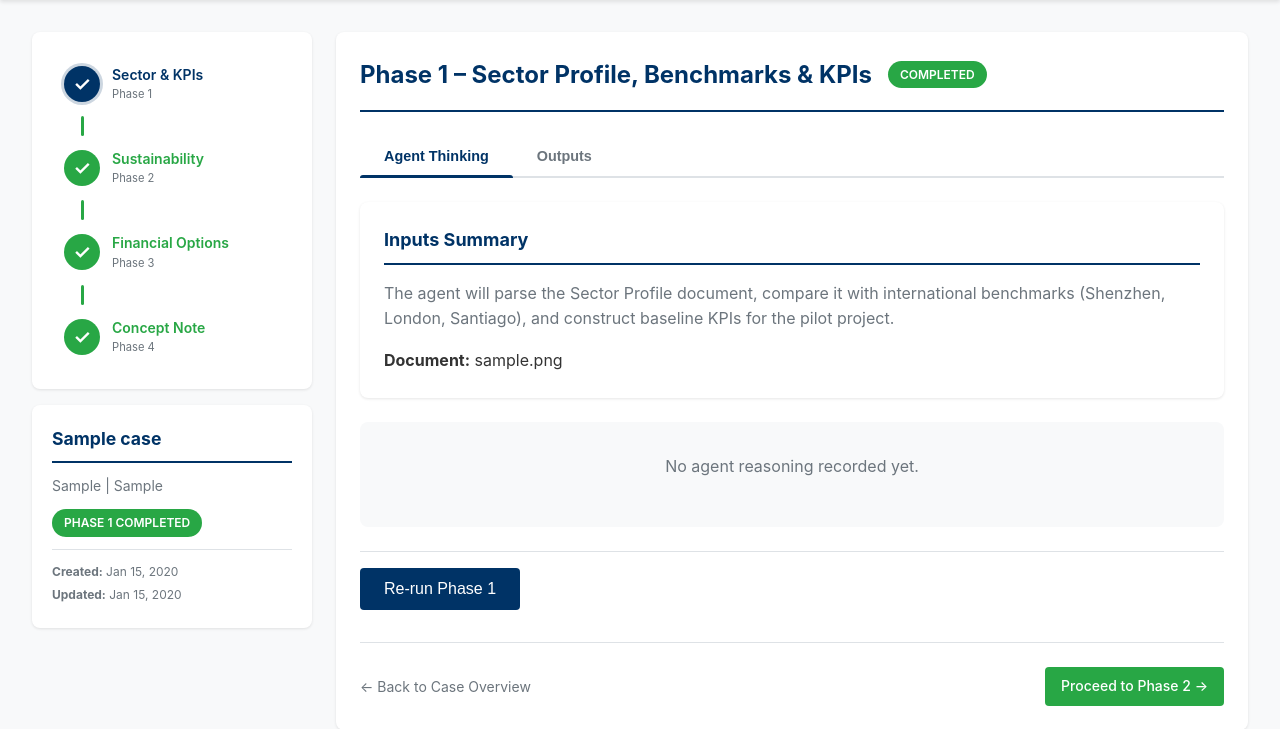
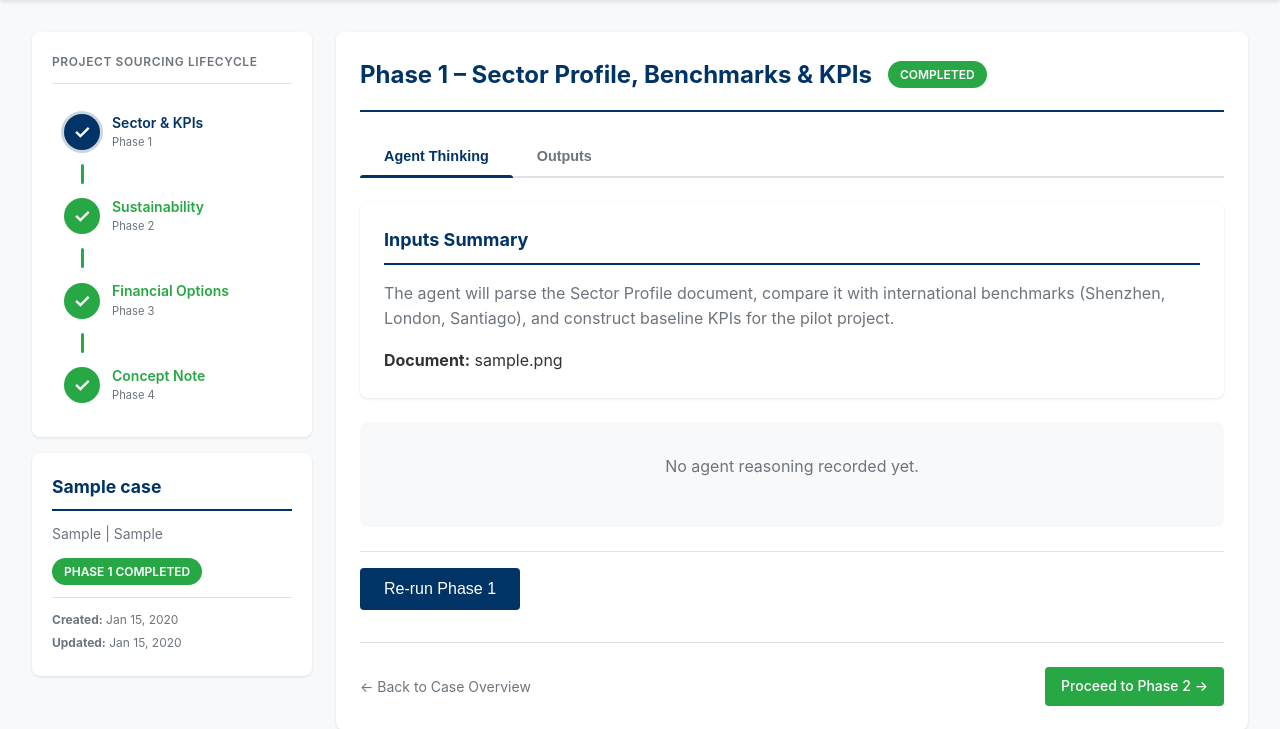
Before and after one commit to masoom181096/ConceptReviewTool, a FastAPI app: page /cases/1/phases/1 in a window 1280 px wide. Shown: the part 74-803 px from the top of the page. Run offline with FastAPI, Linux system fonts and the light colour scheme; tables that the repository leaves empty hold one stand-in row (values such as "Sample post").

Commit message:
Add a title to the project sourcing lifecycle progress bar
Add a CSS class for the progress header and apply it to the vertical progress bar macro.

Replit-Commit-Author: Agent
Replit-Commit-Session-Id: 3b8bb083-30cb-4177-bcae-d30b09678aec
Replit-Commit-Checkpoint-Type: full_checkpoint
Replit-Commit-Event-Id: 0a3cab0d-eba4-44d7-afd9-d7ea905e0707
Replit-Commit-Screenshot-Url: https://storage.googleapis.com/screenshot-production-us-central1/bb77007f-fa19-45c9-af34-7465a1598c5e/3b8bb083-30cb-4177-bcae-d30b09678aec/8hMmu08

```diff
--- a/static/styles.css
+++ b/static/styles.css
@@ -1583,6 +1583,17 @@ body {
     align-items: stretch;
 }
 
+.progress-header {
+    font-size: 0.75rem;
+    font-weight: 600;
+    color: var(--text-muted);
+    text-transform: uppercase;
+    letter-spacing: 0.05em;
+    margin: 0 0 1rem 0;
+    padding-bottom: 0.75rem;
+    border-bottom: 1px solid var(--border-color);
+}
+
 .phase-step-v {
     display: flex;
     align-items: center;
--- a/templates/_progress_bar.html
+++ b/templates/_progress_bar.html
@@ -51,6 +51,7 @@
 
 {% macro phase_progress_vertical(case, current_phase) %}
 <div class="phase-progress-vertical">
+    <h4 class="progress-header">Project Sourcing Lifecycle</h4>
     <a href="/cases/{{ case.id }}/phases/1" class="phase-step-v {% if case.phase1_completed %}completed clickable{% endif %} {% if current_phase == 1 %}current{% endif %}">
         <div class="step-indicator-v">
             {% if case.phase1_completed %}
```
Also changed, not shown: attached_assets/targeted_element_1764673299155.png (added), 1 other file.
